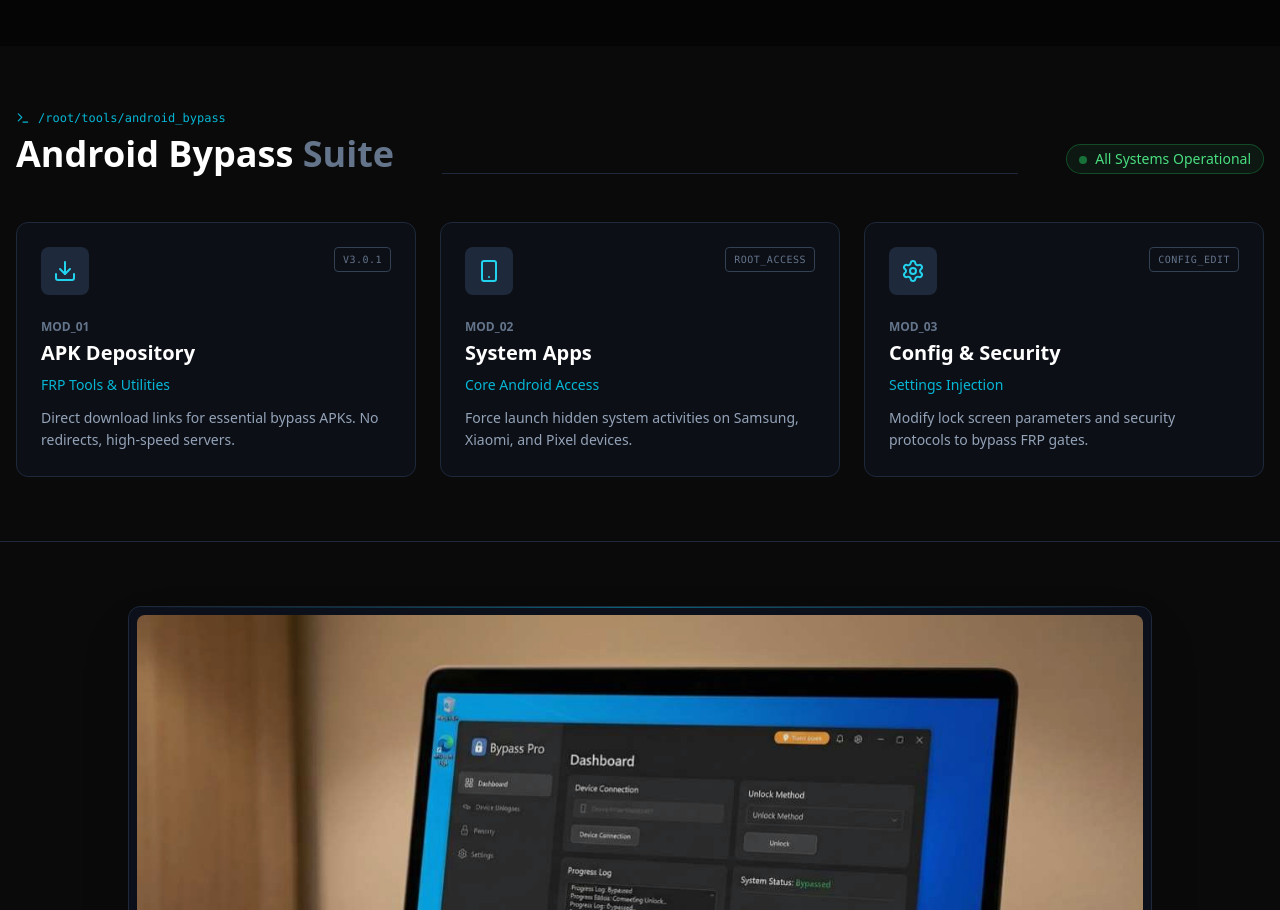
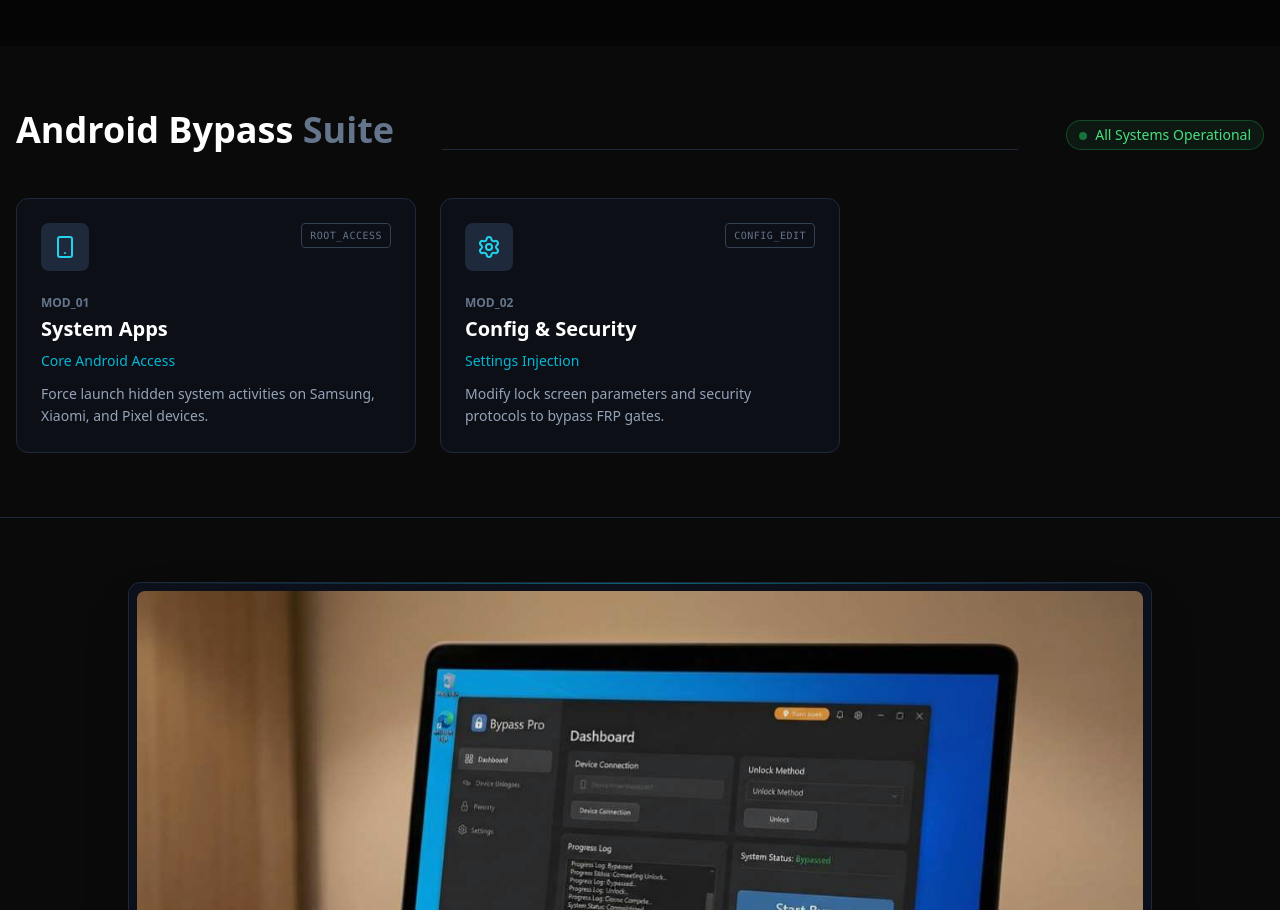
Before and after one commit to Mbboy010/kalifaos, a Next.js app: page / in a window 1280 px wide. Shown: the part 1898-2808 px from the top of the page. Built offline with nearby package versions, Linux system fonts and the light colour scheme; no server answers; the database is empty.

Commit message:
Initial commit

```diff
--- a/src/components/home/FrpLanding.tsx
+++ b/src/components/home/FrpLanding.tsx
@@ -10,22 +10,13 @@ export default function FrpLanding() {
 
   const tools = [
     {
-      title: "APK Depository",
-      subtitle: "FRP Tools & Utilities",
-      desc: "Direct download links for essential bypass APKs. No redirects, high-speed servers.",
-      href: "/frp-tools-apk-download",
-      icon: <Download className="w-6 h-6" />,
-      tag: "v3.0.1",
-      id: "MOD_01"
-    },
-    {
       title: "System Apps",
       subtitle: "Core Android Access",
       desc: "Force launch hidden system activities on Samsung, Xiaomi, and Pixel devices.",
       href: "/system-apps",
       icon: <Smartphone className="w-6 h-6" />,
       tag: "ROOT_ACCESS",
-      id: "MOD_02"
+      id: "MOD_01"
     },
     {
       title: "Config & Security",
@@ -34,7 +25,7 @@ export default function FrpLanding() {
       href: "/setting-and-lock-screen",
       icon: <Settings className="w-6 h-6" />,
       tag: "CONFIG_EDIT",
-      id: "MOD_03"
+      id: "MOD_02"
     }
   ];
 
@@ -47,12 +38,6 @@ export default function FrpLanding() {
         {/* Header Section */}
         <div className="flex flex-col md:flex-row md:items-end justify-between mb-12 gap-4">
           <div>
-            <div className={`flex items-center gap-2 text-xs font-mono mb-2 ${
-              isColor ? 'text-cyan-500' : 'text-blue-600'
-            }`}>
-              <Terminal size={14} />
-              <span>/root/tools/android_bypass</span>
-            </div>
             <h2 className={`text-3xl md:text-4xl font-bold ${
               isColor ? 'text-white' : 'text-slate-900'
             }`}>
@@ -77,7 +62,7 @@ export default function FrpLanding() {
         {/* Tools Grid */}
         <div className="grid grid-cols-1 md:grid-cols-3 gap-6">
           {tools.map((tool, index) => (
-            <Link
+            <a
               key={index}
               href={tool.href}
               className={`group relative overflow-hidden rounded-xl border p-6 transition-all duration-300 hover:-translate-y-1 ${
@@ -139,7 +124,7 @@ export default function FrpLanding() {
               <div className={`absolute top-0 right-0 w-16 h-16 bg-gradient-to-br from-transparent to-transparent opacity-10 transition-all group-hover:opacity-20 ${
                  isColor ? 'group-hover:to-cyan-500' : 'group-hover:to-blue-500'
               } rounded-bl-3xl`}></div>
-            </Link>
+            </a>
           ))}
         </div>
       </div>
```
